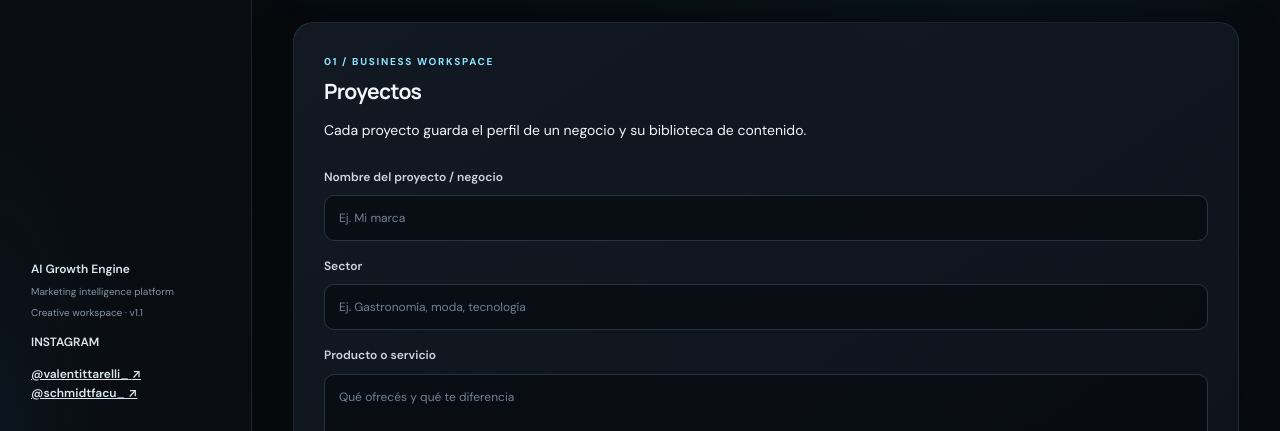
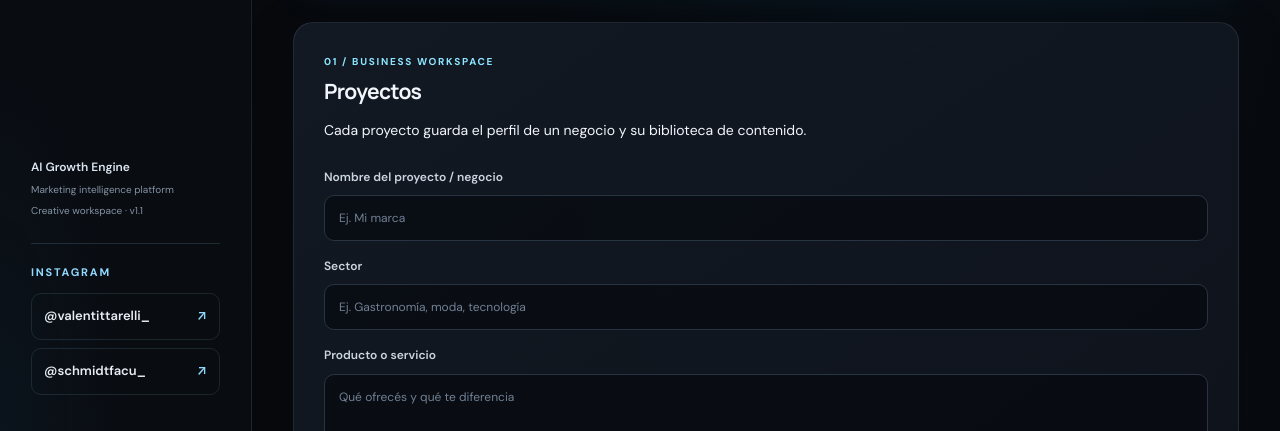
Before and after one commit to vtitta/ai-growth-engine, a website: page public/index.html in a window 1280 px wide. Shown: the part 369-800 px from the top of the page. Drawn offline with Linux system fonts and the light colour scheme; no server answers.

Commit message:
Add Instagram links and title styles
Added styles for Instagram links and titles.

```diff
--- a/public/styles.css
+++ b/public/styles.css
@@ -1077,4 +1077,40 @@ css
 button:disabled {
   cursor: not-allowed;
   opacity: 0.6;
+}.instagram-links {
+  margin-top: 24px;
+  padding-top: 20px;
+  border-top: 1px solid rgba(145, 217, 255, 0.15);
 }
+
+.instagram-title {
+  margin: 0 0 12px;
+  color: #91d9ff;
+  font-size: 11px;
+  font-weight: 700;
+  letter-spacing: 1.8px;
+}
+
+.instagram-links a {
+  display: flex;
+  justify-content: space-between;
+  align-items: center;
+  gap: 12px;
+  padding: 12px;
+  margin-bottom: 8px;
+  border: 1px solid rgba(145, 217, 255, 0.12);
+  border-radius: 10px;
+  color: #e7edf3;
+  text-decoration: none;
+  font-size: 13px;
+  transition: border-color 0.2s, background 0.2s;
+}
+
+.instagram-links a:hover {
+  border-color: #91d9ff;
+  background: rgba(145, 217, 255, 0.06);
+}
+
+.instagram-links a span:last-child {
+  color: #91d9ff;
+}
```
